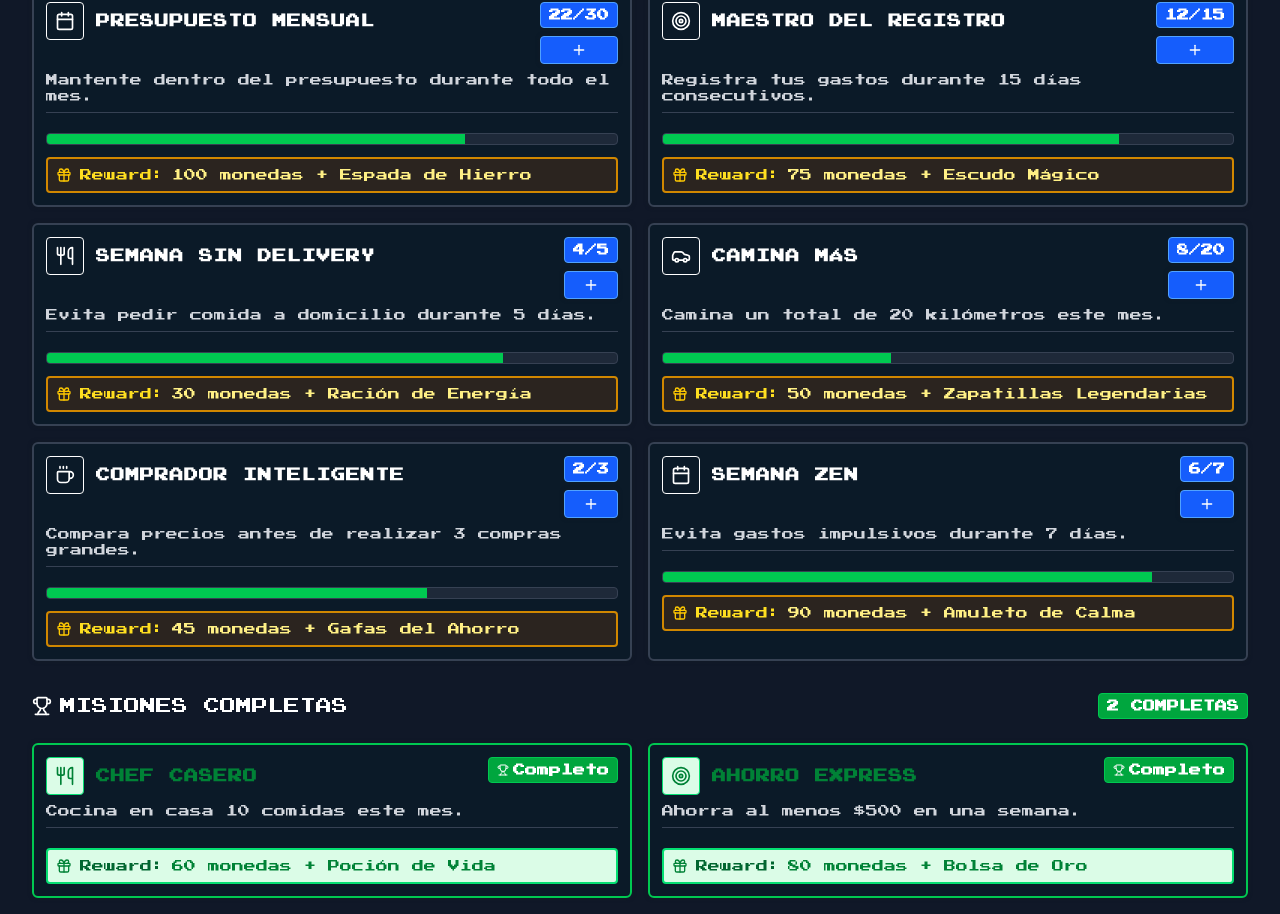
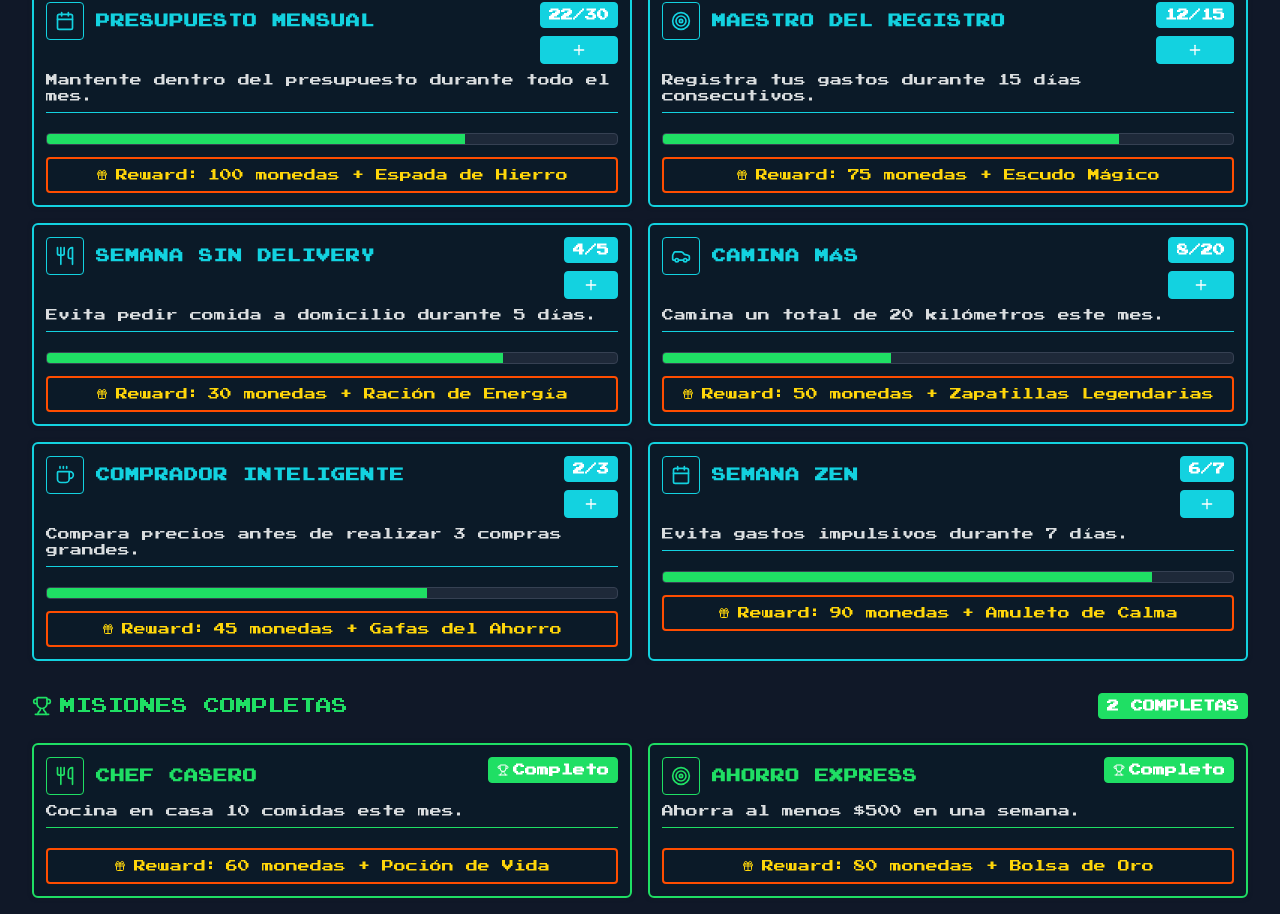
Before and after one commit to KatherineGomez03/app-finanzas, a Next.js app: page / in a window 1280 px wide. Shown: the part 1269-2183 px from the top of the page. Built offline with nearby package versions, Linux system fonts and the light colour scheme.

Commit message:
fix: style

```diff
--- a/src/app/globals.css
+++ b/src/app/globals.css
@@ -14,6 +14,10 @@
   --color-outline-blue: #2f6bcb;
   --color-coin-bright: #FFB703;
   --color-coin-dark: #F18F01;
+  --mission-primary: #13d2e0;
+  --mission-success: #1FDF64;
+  --mission-reward-border: #FF4D00;
+  --mission-reward-text: #FFD60A;
 }
 
 body {
@@ -80,3 +84,21 @@ body {
 .category-otros {
   background-color: #64b5f6;
 }
+
+/*misiones*/
+
+.bg-mission-primary { background-color: var(--mission-primary); }
+.text-mission-primary { color: var(--mission-primary); }
+.border-mission-primary { border-color: var(--mission-primary); }
+
+.bg-mission-success { background-color: var(--mission-success); }
+.text-mission-success { color: var(--mission-success); }
+.border-mission-success { border-color: var(--mission-success); }
+
+.text-mission-reward { color: var(--mission-reward-text); }
+.border-mission-reward { border-color: var(--mission-reward-border); }
+
+.shadow-mission {
+  box-shadow: 0 0 6px var(--mission-primary),
+              0 0 8px var(--mission-success);
+}
--- a/src/components/challenges/ChallengeCard.tsx
+++ b/src/components/challenges/ChallengeCard.tsx
@@ -28,16 +28,16 @@ export function ChallengeCard({
   status,
   icon: Icon,
 }: ChallengeCardProps) {
-  // estado local del progreso
+
   const [progress, setProgress] = useState(initialProgress);
 
-  // verifica si la mision esta completa
+
   const isComplete = useMemo(
     () => progress >= total || status === "completo",
     [progress, total, status]
   );
 
-  // aumenta el progreso
+
   const handleAddProgress = () => {
     if (isComplete) return;
     setProgress((p) => Math.min(p + 1, total));
@@ -47,44 +47,47 @@ export function ChallengeCard({
     <Card
       className={[
         "border-2 rounded-md shadow-pixel overflow-hidden",
-        isComplete ? "border-green-500 bg-green-50" : "border-gray-700 bg-card",
+        isComplete ? "border-mission-success bg-card" : "border-mission-primary bg-card",
       ].join(" ")}
     >
-
-      <CardHeader className="pb-2 border-b border-gray-700">
+      <CardHeader className={`pb-2 border-b ${
+          isComplete
+            ? "border-[var(--mission-success)]"
+            : "border-[var(--mission-primary)]"
+          }`}
+        >
         <div className="flex items-start justify-between">
+          {/* icono y título */}
           <div className="flex items-center gap-3">
             <div
               className={`p-2 border rounded-sm ${
-                isComplete
-                  ? "bg-green-100 border-green-400"
-                  : "bg-primary/20 border-primary"
+                isComplete ? "border-mission-success" : "border-mission-primary"
               }`}
             >
               <Icon
                 className={`h-5 w-5 ${
-                  isComplete ? "text-green-700" : "text-primary"
+                  isComplete ? "text-mission-success" : "text-mission-primary"
                 }`}
               />
             </div>
             <CardTitle
               className={`${
-                isComplete ? "text-green-700" : "text-primary"
+                isComplete ? "text-mission-success" : "text-mission-primary"
               } text-xs md:text-sm tracking-wider`}
             >
               {title.toUpperCase()}
             </CardTitle>
           </div>
 
-
+          {/* badges y botón */}
           <div className="flex flex-col items-center gap-2">
             {isComplete ? (
-              <Badge className="bg-green-600 border border-green-500 text-[10px] md:text-xs flex items-center gap-1">
+              <Badge className="bg-mission-success border border-mission-success text-[10px] md:text-xs flex items-center gap-1 text-white">
                 <Trophy className="h-3 w-3" /> Completo
               </Badge>
             ) : (
               <>
-                <Badge className="bg-blue-600 border border-blue-400 text-[10px] md:text-xs">
+                <Badge className="bg-mission-primary border border-mission-primary text-[10px] md:text-xs text-white">
                   {progress}/{total}
                 </Badge>
 
@@ -92,10 +95,7 @@ export function ChallengeCard({
                   onClick={handleAddProgress}
                   aria-label="Añadir progreso"
                   title="Añadir progreso"
-                  className="flex items-center justify-center w-full h-7 bg-blue-600 hover:bg-blue-700
-                             border border-blue-400 rounded-sm text-white font-bold
-                             transition-transform duration-150 active:scale-95 shadow-pixel"
-                >
+                  className="flex items-center justify-center w-full h-7 bg-mission-primary hover:bg-[#0fc9d8] border border-mission-primary rounded-sm text-white font-bold transition-transform duration-150 active:scale-95">
                   <Plus className="h-4 w-4" />
                 </button>
               </>
@@ -103,39 +103,20 @@ export function ChallengeCard({
           </div>
         </div>
 
-        {/* descripcion de la mision */}
-        <p className="text-[10px] md:text-xs text-gray-300 mt-2">
-          {description}
-        </p>
+        <p className="text-[10px] md:text-xs text-white/85 mt-2">{description}</p>
       </CardHeader>
 
-      {/* contenido */}
+
       <CardContent className="space-y-3 pt-3">
-        {/* barra de progreso */}
+
         {!isComplete && (
-          <ProgressBar current={progress} max={total} color="bg-green-500" />
+          <ProgressBar current={progress} max={total} color="bg-mission-success" />
         )}
 
-        {/* recompensa */}
-        <div
-          className={[
-            "flex items-center gap-2 p-2 border-2 rounded-sm text-[11px] md:text-xs font-medium",
-            isComplete
-              ? "bg-green-100 border-green-400 text-green-700"
-              : "bg-yellow-900/30 border-yellow-600 text-yellow-300",
-          ].join(" ")}
-        >
-          <Gift
-            className={`h-4 w-4 ${
-              isComplete ? "text-green-700" : "text-yellow-400"
-            }`}
-          />
-          <span className={isComplete ? "text-green-800" : "text-yellow-300"}>
-            Reward:
-          </span>
-          <span className={isComplete ? "text-green-700" : "text-yellow-200"}>
-            {reward}
-          </span>
+        <div className="flex items-center justify-center gap-2 p-2 border-2 rounded-sm text-[11px] md:text-xs font-medium border-mission-reward text-mission-reward">
+          <Gift className="h-3 w-3 text-mission-reward" />
+          <span>Reward:</span>
+          <span>{reward}</span>
         </div>
       </CardContent>
     </Card>
--- a/src/components/challenges/ChallengeSection.tsx
+++ b/src/components/challenges/ChallengeSection.tsx
@@ -127,11 +127,11 @@ export function ChallengeSection() {
   return (
     <div className="space-y-6 px-2 md:px-4 py-4">
       <div className="flex items-center justify-between">
-        <h2 className="text-primary flex items-center gap-2 text-sm md:text-base">
+        <h2 className="text-mission-primary flex items-center gap-2 text-sm md:text-base">
           <Target className="h-5 w-5" />
           MISIONES ACTIVAS
         </h2>
-        <Badge className="bg-blue-600 border border-blue-400 text-xs text-center">
+        <Badge className="bg-mission-primary border border-mission-primary text-xs text-center">
           {active.length} EN PROGRESO
         </Badge>
       </div>
@@ -146,11 +146,11 @@ export function ChallengeSection() {
       {completed.length > 0 && (
         <>
           <div className="flex items-center justify-between mt-8">
-            <h2 className="text-primary flex items-center gap-2 text-sm md:text-base">
-              <Trophy className="h-5 w-5 " />
+            <h2 className="text-mission-success flex items-center gap-2 text-sm md:text-base">
+              <Trophy className="h-5 w-5 text-mission-success"/>
                MISIONES COMPLETAS
             </h2>
-            <Badge className="bg-green-600 border border-green-500 text-xs text-center">
+            <Badge className="bg-mission-success border border-mission-success text-xs text-center">
               {completed.length} COMPLETAS
             </Badge>
           </div>
```
